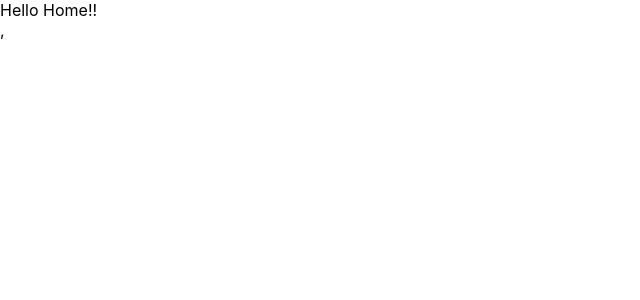
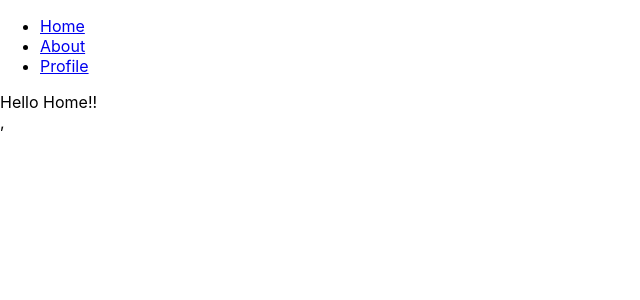
Before and after one commit to RandomBattler/phase2-project, a React (Create React App) app: page / in a window 1280 px wide. Shown: the top 300 px of the page, without its empty margins (0-640 px from the left). Built offline with nearby package versions, Linux system fonts and the light colour scheme.

Commit message:
basic linking

```diff
--- a/src/App.js
+++ b/src/App.js
@@ -2,19 +2,23 @@ import logo from './logo.svg';
 import './App.css';
 import { Route } from 'react-router-dom/cjs/react-router-dom.min';
 
+import NavBar from "./NavBar";
+
 function App() {
   return (
     <>
-      <Route path="/">
+
+      <NavBar />
+      <Route path="/about">
+        Hello from About
+      </Route>
+      <Route path="/profile">
+        Login here
+      </Route>
+      <Route exact path="/">
         <div>
           Hello Home!!
         </div>
-      </Route>
-      <Route path="/about">
-        Hello from About
-      </Route>
-      <Route path="/login">
-        Login here
       </Route>
     </>
   );
--- /dev/null
+++ b/src/NavBar.js
@@ -0,0 +1,27 @@
+import React from "react";
+import { NavLink } from "react-router-dom";
+
+
+/* define the NavBar component */
+function NavBar() {
+  return (
+    <div className="navbar">
+      <ul>
+        <li key={0}>
+      <NavLink to="/">
+        Home
+      </NavLink></li>
+        <li key={1}>
+      <NavLink to="/about">
+        About
+      </NavLink></li>
+        <li key={2}>
+      <NavLink to="/profile">
+        Profile
+      </NavLink></li>
+      </ul>
+    </div>
+  );
+}
+
+export default NavBar;
```
